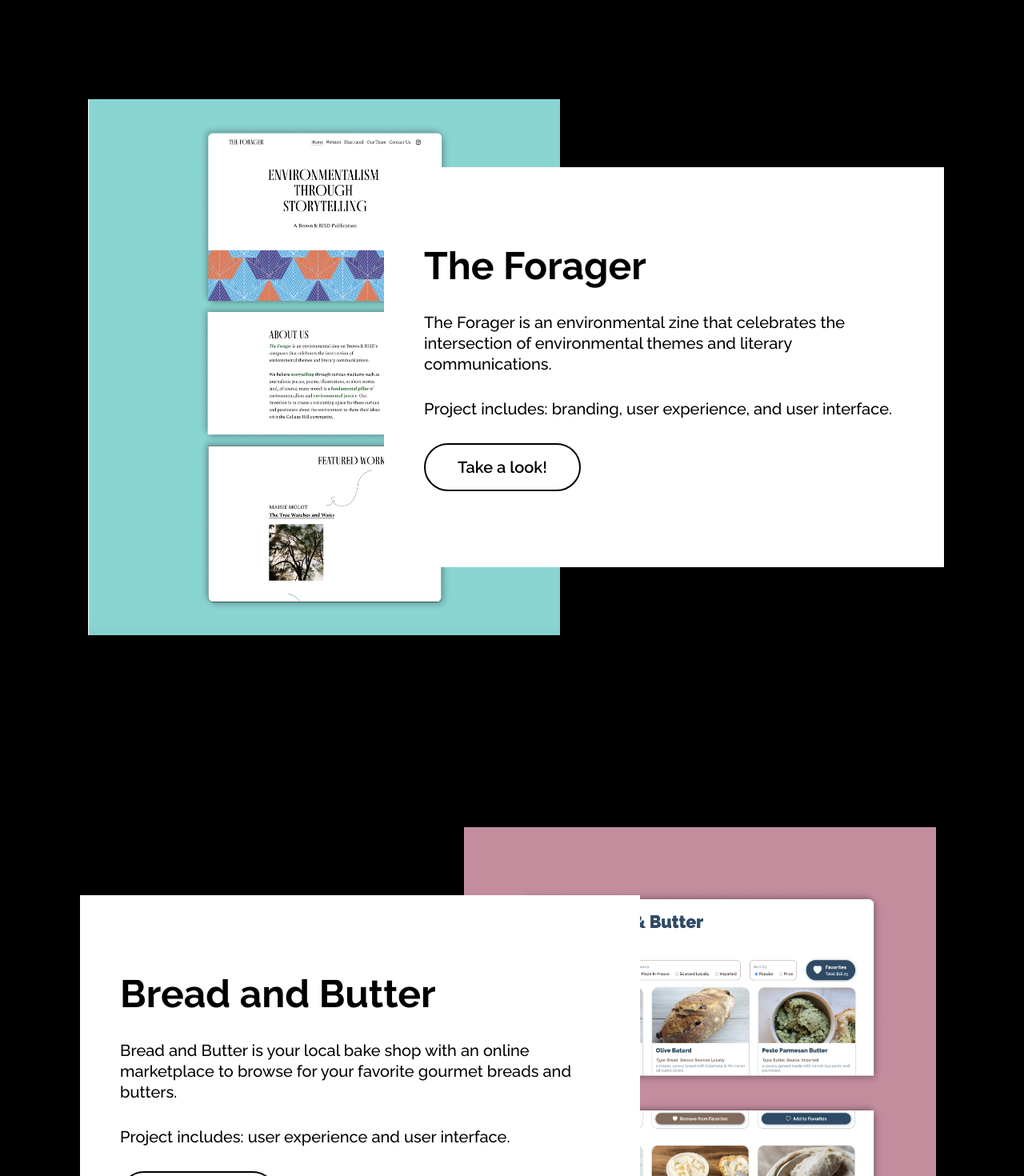
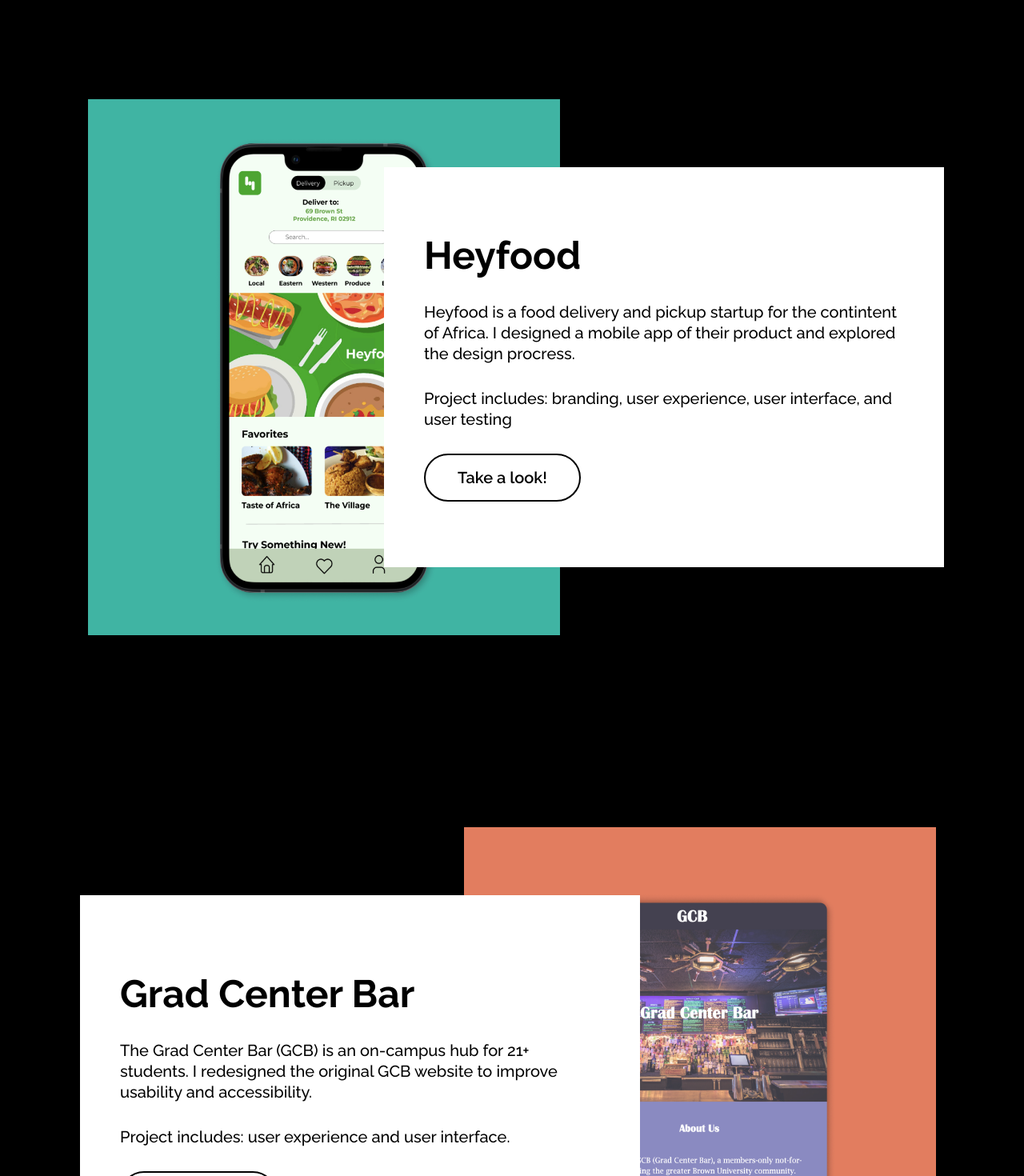
Before and after one commit to sillyduck921/portfolio, a React (Create React App) app: page /portfolio in a window 1280 px wide. Shown: the part 1100-2570 px from the top of the page at 80% size. Built offline with nearby package versions, Linux system fonts and the light colour scheme.

Commit message:
highlights

```diff
--- a/src/App.js
+++ b/src/App.js
@@ -1,6 +1,5 @@
 import React from 'react';
 import './App.css';
-import Navbar from './components/Navbar';
 import { BrowserRouter as Router }
   from 'react-router-dom';
 import Footer from './components/Footer';
--- a/src/pages/Design.js
+++ b/src/pages/Design.js
@@ -14,13 +14,15 @@
       <h1>
         DESIGN
       </h1>
+
       <div className="content-container">
-        <NavLink to='/portfolio/design/bread-and-butter' className="link-content" onClick={() => window.scrollTo({top: 0, left: 0, behavior: 'smooth'})}>
+      <NavLink to='/portfolio/design/grad-center-bar' className="link-content" onClick={() => window.scrollTo({top: 0, left: 0, behavior: 'smooth'})} >
           <div className="card">
-            <img src={process.env.PUBLIC_URL + "/assets/Bread and Butter Cover.png"} alt="Bread and Butter Cover" className="cover-image" />
-            <h4>Bread and Butter</h4>
+            <img src={process.env.PUBLIC_URL + "/assets/Grad Center Bar Cover.png"} alt="Grad Center Bar Cover" className="cover-image" />
+            <h4>Grad Center Bar</h4>
           </div>
         </NavLink>
+
         <NavLink to='/portfolio/design/heyfood' className="link-content" onClick={() => window.scrollTo({top: 0, left: 0, behavior: 'smooth'})}>
           <div className="card">
             <img src={process.env.PUBLIC_URL + "/assets/Heyfood Cover.png"} alt="Heyfood Cover" className="cover-image" />
@@ -33,10 +35,10 @@
             <h4>The Forager Zine</h4>
           </div>
         </NavLink>
-        <NavLink to='/portfolio/design/grad-center-bar' className="link-content" onClick={() => window.scrollTo({top: 0, left: 0, behavior: 'smooth'})} >
+        <NavLink to='/portfolio/design/bread-and-butter' className="link-content" onClick={() => window.scrollTo({top: 0, left: 0, behavior: 'smooth'})}>
           <div className="card">
-            <img src={process.env.PUBLIC_URL + "/assets/Grad Center Bar Cover.png"} alt="Grad Center Bar Cover" className="cover-image" />
-            <h4>Grad Center Bar</h4>
+            <img src={process.env.PUBLIC_URL + "/assets/Bread and Butter Cover.png"} alt="Bread and Butter Cover" className="cover-image" />
+            <h4>Bread and Butter</h4>
           </div>
         </NavLink>
         <NavLink to='/portfolio/design/brown-mail-kiosk' className="link-content" onClick={() => window.scrollTo({top: 0, left: 0, behavior: 'smooth'})}>
--- a/src/pages/Home.js
+++ b/src/pages/Home.js
@@ -31,26 +31,26 @@
                     HIGHLIGHTS
                 </h1>
                 <div className="highlight-card-right">
-                    <img src={process.env.PUBLIC_URL + "/assets/The Forager Highlight.png"} className="highlight-image" />
+                    <img src={process.env.PUBLIC_URL + "/assets/Heyfood Highlight.png"} className="highlight-image" />
                     <div className="highlight-text-left">
                         <div className="highlight-text">
-                            <h3>The Forager</h3>
-                            <p>The Forager is an environmental zine that celebrates the intersection of environmental themes and literary communications. </p>
-                            <p>Project includes: branding, user experience, and user interface.</p>
-                            <NavLink to='/portfolio/design/the-forager-zine' onClick={() => window.scrollTo({ top: 0, left: 0, behavior: 'smooth' })}>
+                            <h3>Heyfood</h3>
+                            <p>Heyfood is a food delivery and pickup startup for the contintent of Africa. I designed a mobile app of their product and explored the design procress.</p>
+                            <p>Project includes: branding, user experience, user interface, and user testing</p>
+                            <NavLink to='/portfolio/design/heyfood' onClick={() => window.scrollTo({ top: 0, left: 0, behavior: 'smooth' })}>
                                 <Button text={"Take a look!"} />
                             </NavLink>
                         </div>
                     </div>
                 </div>
                 <div className="highlight-card-left">
-                    <img src={process.env.PUBLIC_URL + "/assets/Bread and Butter Highlight.png"} className="highlight-image" />
+                    <img src={process.env.PUBLIC_URL + "/assets/GCB Highlight.png"} className="highlight-image" />
                     <div className="highlight-text-right">
                         <div className="highlight-text">
-                            <h3>Bread and Butter</h3>
-                            <p>Bread and Butter is your local bake shop with an online marketplace to browse for your favorite gourmet breads and butters.</p>
+                            <h3>Grad Center Bar</h3>
+                            <p>The Grad Center Bar (GCB) is an on-campus hub for 21+ students. I redesigned the original GCB website to improve usability and accessibility.</p>
                             <p>Project includes: user experience and user interface.</p>
-                            <NavLink to='/portfolio/design/bread-and-butter' onClick={() => window.scrollTo({ top: 0, left: 0, behavior: 'smooth' })}>
+                            <NavLink to='/portfolio/design/grad-center-bar' onClick={() => window.scrollTo({ top: 0, left: 0, behavior: 'smooth' })}>
                                 <Button text={"Take a look!"} />
                             </NavLink>
                         </div>
```
Also changed, not shown: public/assets/GCB Highlight.png (added), public/assets/Heyfood Highlight.png (added).
